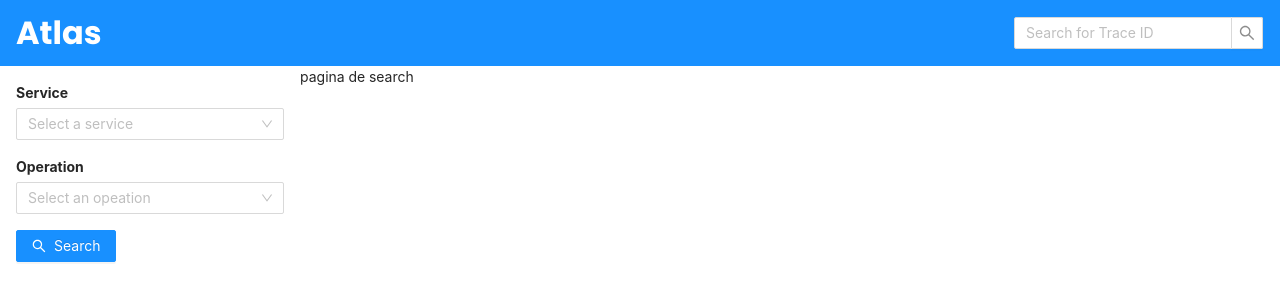
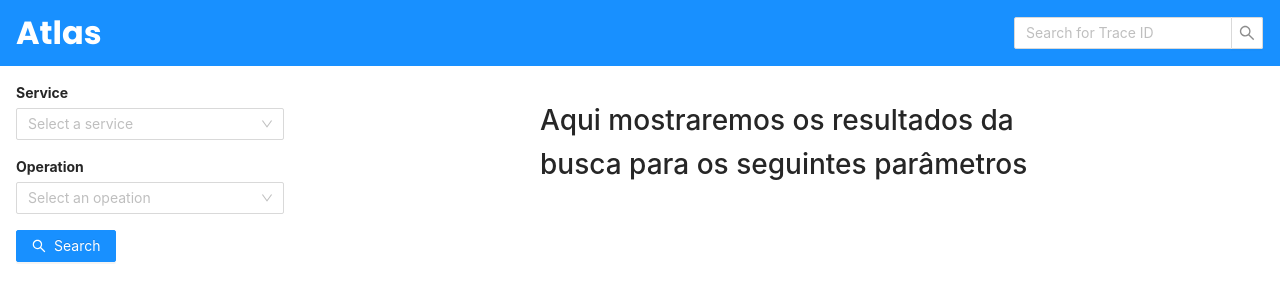
Before and after one commit to lucasmafra/atlas-ui, a React (Create React App) app: page /search in a window 1280 px wide. Shown: the top 300 px of the page. Built offline with nearby package versions, Linux system fonts and the light colour scheme.

Commit message:
Create pags (Home and Search)

```diff
--- a/jsconfig.json
+++ b/jsconfig.json
@@ -5,6 +5,7 @@
     "noEmit": true,
     "checkJs": true,
     "jsx": "react",
-    "lib": [ "dom", "es2017" ]
+    "lib": [ "dom", "es2017" ],
+    "moduleResolution": "node"
   }
 }
--- a/package.json
+++ b/package.json
@@ -37,6 +37,8 @@
   },
   "devDependencies": {
     "@types/jest": "^25.1.4",
+    "@types/react-router-dom": "^5.1.5",
+    "@types/styled-components": "^5.1.3",
     "jest-fetch-mock": "^3.0.3",
     "prettier": "2.0.1"
   }
--- a/src/App.js
+++ b/src/App.js
@@ -7,6 +7,8 @@ import SequenceDiagram from './sequence-diagram/SequenceDiagram'
 import { objectKeysToCamel } from './common-js/misc'
 import Sidebar from './sidebar/Sidebar'
 import Header from './header/Header'
+import Home from './Pages/Home'
+import Search from './Pages/Search'
 
 const Container = styled.div`
   display: grid;
@@ -44,10 +46,10 @@ function App() {
             {loading ? <Spin aria-label='Loading' /> : <SequenceDiagram data={sequenceDiagram} />}
           </Route>
           <Route path="/search">
-            <p>pagina de search</p>
+            <Search />
           </Route>
           <Route path="/home">
-            <p>home</p>
+            <Home />
           </Route>
           <Redirect to='/home' />
         </Switch>
--- /dev/null
+++ b/src/Pages/Home/index.js
@@ -0,0 +1,29 @@
+import React from 'react'
+import styled from 'styled-components'
+
+const Container = styled.div`
+  display: flex;
+  justify-content: center;
+  align-self: start;
+  padding-top: 32px;
+`
+
+const StyledHeader = styled.h1`
+  font-size: 28px;
+  margin: 0;
+  text-align: center;
+  color: #262626;
+  width: 300px;
+`
+
+const Home = () => {
+  return (
+    <Container>
+      <StyledHeader>
+        Busque o trace por ID ou por parâmetros
+      </StyledHeader>
+    </Container>
+  )
+}
+
+export default Home
--- /dev/null
+++ b/src/Pages/Search/index.js
@@ -0,0 +1,50 @@
+import React, { useEffect } from 'react'
+import styled from 'styled-components'
+import useQueryParams from '../../hooks/useQueryParams'
+
+const Container = styled.div`
+  display: flex;
+  flex-direction: column;
+  padding-top: 32px;
+  width: 500px;
+  margin: 0 auto;
+`
+
+const StyledHeader = styled.h1`
+  font-size: 28px;
+  margin: 0;
+  color: #262626;
+`
+
+const Text = styled.p`
+  margin-bottom: 8px;
+  color: #262626;
+  font-size: 20px;
+  align-self: flex-start;
+`
+
+const Search = () => {
+  const queryParams = useQueryParams()
+  const objQueryParams = {}
+
+  for (const [key, value] of queryParams) {
+    console.log('key = ', key)
+    console.log('value = ', value)
+    objQueryParams[key] = value
+  }
+
+  console.log(objQueryParams)
+
+  return (
+    <Container>
+      <StyledHeader>
+        Aqui mostraremos os resultados da busca para os seguintes parâmetros
+      </StyledHeader>
+      {Object.entries(objQueryParams).map(([key, value]) => {
+        return <Text>{key}: {value}</Text>
+      })}
+    </Container>
+  )
+}
+
+export default Search
--- /dev/null
+++ b/src/hooks/useQueryParams.js
@@ -0,0 +1,7 @@
+import { useLocation } from 'react-router-dom'
+
+const useQueryParams = () => {
+  return new URLSearchParams(useLocation().search);
+}
+
+export default useQueryParams
```
Also changed, not shown: 1 other file (tests, documents, lock files or other folders).
